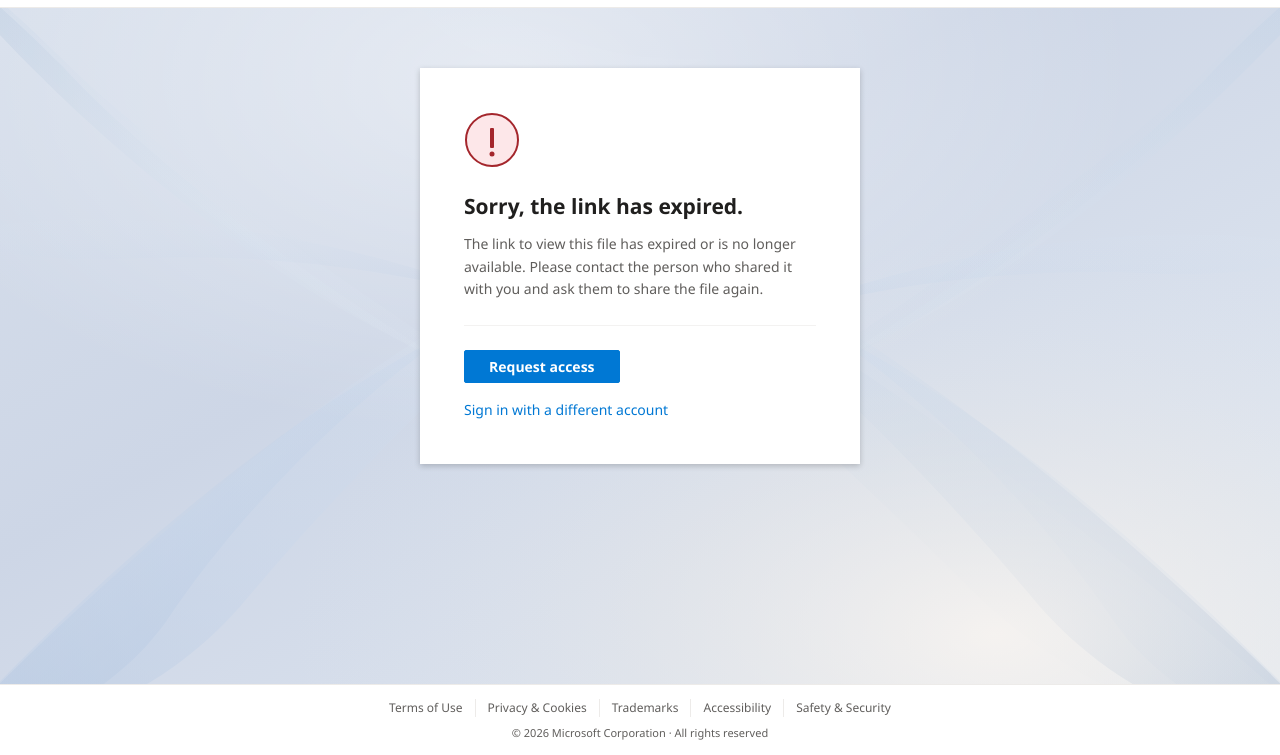
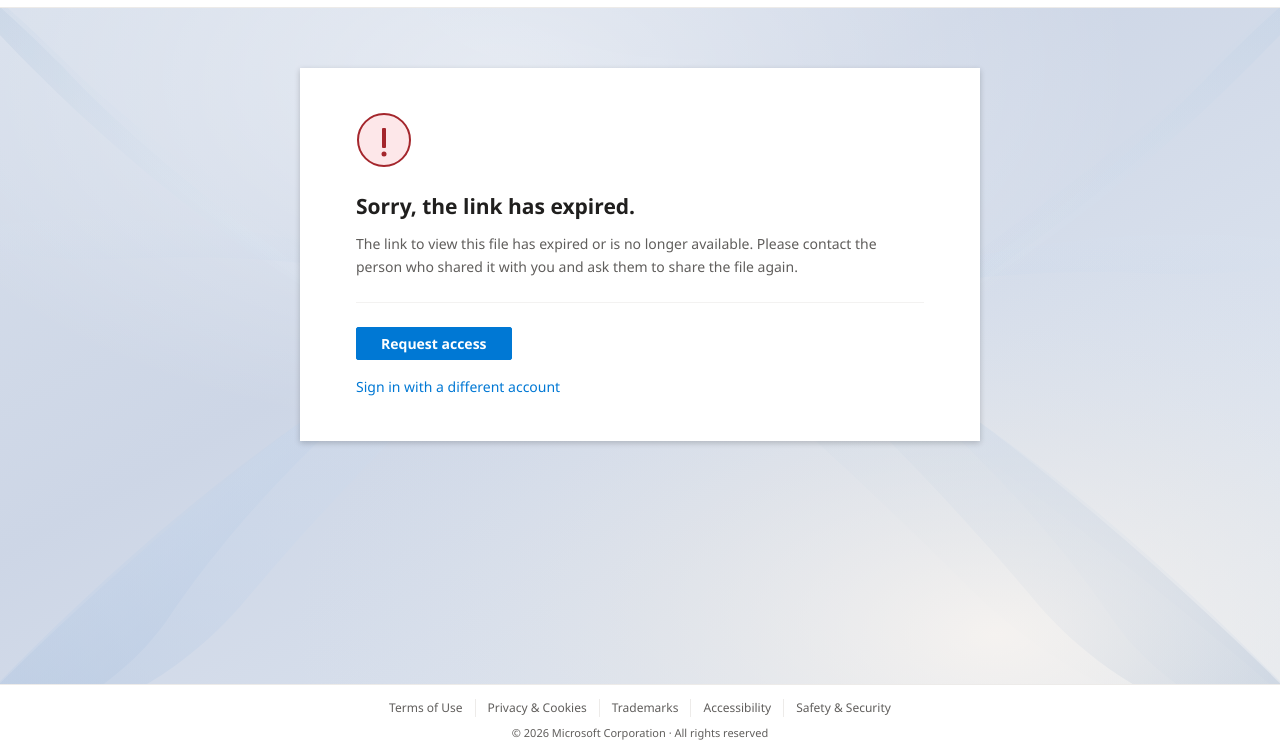
Before and after one commit to shieldsjudy34-crypto/onedrive-page, a plain HTML site: page index.html in a window 1280 px wide. Shown: the part 45-800 px from the top of the page. Drawn offline with Linux system fonts and the light colour scheme.

Commit message:
Widen card to match original layout

```diff
--- a/index.html
+++ b/index.html
@@ -103,10 +103,10 @@
   .card {
     background-color: var(--ms-color-card-bg);
     width: 100%;
-    max-width: 440px;            /* Microsoft .inner/.sign-in-box actual width */
-    min-width: 320px;             /* Microsoft .inner min-width */
-    min-height: 338px;            /* Microsoft .inner min-height */
-    padding: 44px;                /* Microsoft .inner uniform padding */
+    max-width: 680px;
+    min-width: 320px;
+    min-height: 338px;
+    padding: 44px 56px;
     margin-bottom: 28px;
     box-shadow: var(--ms-color-card-shadow);   /* 0 2px 6px rgba(0,0,0,0.2) */
   }
```
